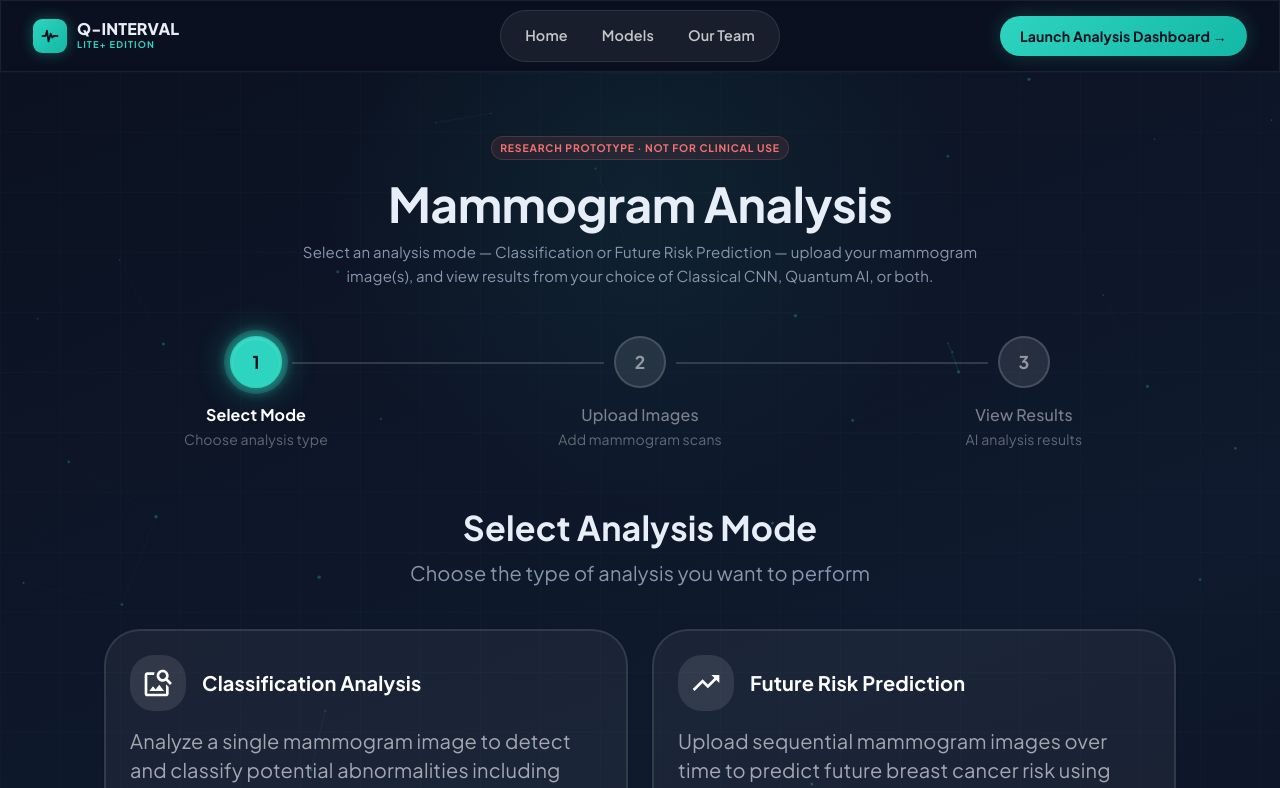
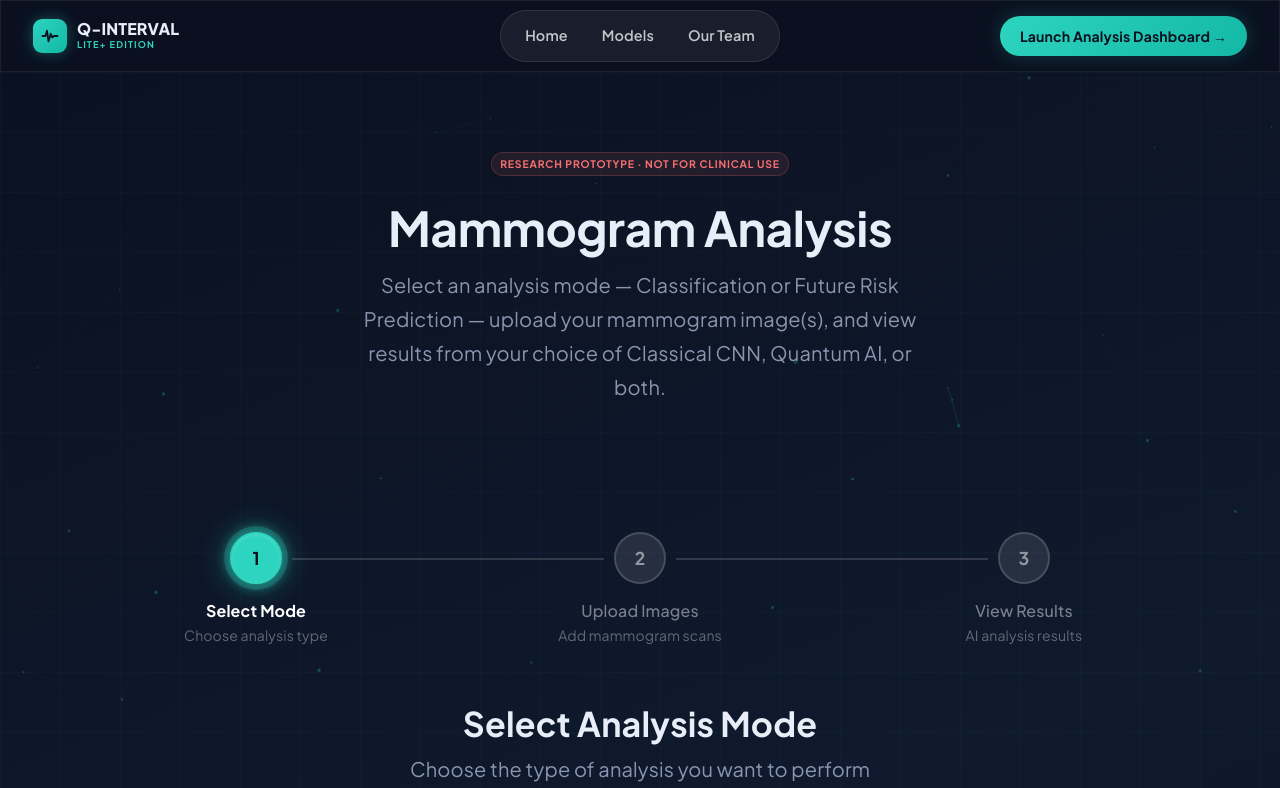
Before and after one commit to Nico-Gerber/Q-INTERVAL-Lite, a React (Create React App) app: page /Analysis in a window 1280 px wide. Shown: the top 788 px of the page. Built offline with nearby package versions, Linux system fonts and the light colour scheme.

Commit message:
Update analysis.jsx header
Repositioned header to match other pages.

```diff
--- a/src/pages/analysis.jsx
+++ b/src/pages/analysis.jsx
@@ -56,7 +56,6 @@ export default function Analysis() {
       const [uploadRes, qmlRes, cnnRes] = await Promise.all([
         fetch(`${API_BASE}/images/upload`, { method: 'POST', body: formData }),
         fetch(`${API_BASE}/QMLPredict`, { method: 'POST', body: formData }),
-
         fetch(`${API_BASE}/CNNPredict/?include_gradcam=true`, { method: 'POST', body: formData }),
       ]);
       const uploadData = await uploadRes.json();
@@ -87,44 +86,62 @@ export default function Analysis() {
       background: (theme) => theme.palette.background.hero,
     }}>
 
+      {/* Radial glow — matches models/ourteam */}
       <Box sx={{
         position: 'absolute',
-        top: '-20%',
+        top: '-40%',
         left: '50%',
         transform: 'translateX(-50%)',
-        width: '700px',
-        height: '700px',
+        width: '500px',
+        height: '500px',
         borderRadius: '50%',
-        background: (theme) => `radial-gradient(circle, ${theme.palette.primary.main}12 0%, transparent 65%)`,
-        //
+        background: (theme) => `radial-gradient(circle, ${theme.palette.primary.main}0F 0%, transparent 70%)`,
         pointerEvents: 'none',
         zIndex: 0,
       }} />
 
+      {/* Grid overlay — matches models/ourteam */}
       <Box sx={{
         position: 'absolute',
         inset: 0,
         pointerEvents: 'none',
         zIndex: 0,
-        backgroundImage: (theme) => `linear-gradient(${theme.palette.primary.main}06 1px, transparent 1px), linear-gradient(90deg, ${theme.palette.primary.main}06 1px, transparent 1px)`,
+        backgroundImage: (theme) => `linear-gradient(${theme.palette.primary.main}07 1px, transparent 1px), linear-gradient(90deg, ${theme.palette.primary.main}07 1px, transparent 1px)`,
         backgroundSize: '60px 60px',
       }} />
 
-
       <NeuralCanvas />
 
-      <Box sx={{ position: 'relative', zIndex: 1, textAlign: 'center', pt: { xs: 6, md: 8 }, pb: { xs: 8, md: 12 }, px: 2 }}>
-
+      {/* Hero header — py matches models/ourteam exactly */}
+      <Box
+        sx={{
+          position: 'relative',
+          zIndex: 1,
+          py: { xs: 6, md: 10 },
+          px: 2,
+          textAlign: 'center',
+        }}
+      >
         <Chip
           label="RESEARCH PROTOTYPE · NOT FOR CLINICAL USE"
           size="small"
-          sx={{ mb: 2, bgcolor: (theme) => `${theme.palette.error.main}18`, color: 'error.main', letterSpacing: '0.08em', fontSize: '0.65rem', fontWeight: 700, border: '1px solid', borderColor: (theme) => `${theme.palette.error.main}35`, borderRadius: '999px' }}
+          sx={{
+            mb: 3,
+            bgcolor: (theme) => `${theme.palette.error.main}18`,
+            color: 'error.main',
+            letterSpacing: '0.08em',
+            fontSize: '0.65rem',
+            fontWeight: 700,
+            border: '1px solid',
+            borderColor: (theme) => `${theme.palette.error.main}35`,
+            borderRadius: '999px',
+          }}
         />
 
-        <Typography variant="h3" sx={{ fontWeight: 700, mb: 1, letterSpacing: '-0.01em', color: 'text.primary' }}>
+        <Typography variant="h3" sx={{ fontWeight: 700, mb: 1.5, letterSpacing: '-0.01em', color: 'text.primary' }}>
           Mammogram Analysis
         </Typography>
-        <Typography variant="h6" sx={{ color: 'text.secondary', fontWeight: 400, maxWidth: 700, mx: 'auto', fontSize: 15 }}>
+        <Typography variant="h6" sx={{ color: 'text.secondary', fontWeight: 400, maxWidth: 580, mx: 'auto', lineHeight: 1.7 }}>
           Select an analysis mode — Classification or Future Risk Prediction — upload your mammogram image(s),
           and view results from your choice of Classical CNN, Quantum AI, or both.
         </Typography>
@@ -134,10 +151,13 @@ export default function Analysis() {
             <Alert severity="error">{status.msg}</Alert>
           </Container>
         )}
+      </Box>
 
+      {/* Stepper + step content below the hero */}
+      <Box sx={{ position: 'relative', zIndex: 1, pb: { xs: 8, md: 12 }, px: 2 }}>
         <AnalysisStepper activeStep={activeStep} />
 
-        <Container maxWidth="lg" sx={{ display: 'flex', flexDirection: 'column', alignItems: 'center', mt: 1 }}>
+        <Container maxWidth="lg" sx={{ display: 'flex', flexDirection: 'column', alignItems: 'center', mt: 1, mb: 2 }}>
           <Typography variant="h4" sx={{ fontWeight: 700, mb: 1, color: 'text.primary' }}>
             {STEP_CONTENT[activeStep].title}
           </Typography>
@@ -165,17 +185,11 @@ export default function Analysis() {
         {activeStep === 2 && (
           analysisMode === 'classification' ? (
             <>
-              {loading === true ?
-
+              {loading === true ? (
                 <Box sx={{ mt: 15 }}>
-
                   <Atom color='#2dd4bf' />
-
                 </Box>
-
-
-
-                : (
+              ) : (
                 <>
                   <ModelSelect selectedModel={modelMode} onModelSelect={setModelMode} />
                   <Container maxWidth="xl">
@@ -183,21 +197,14 @@ export default function Analysis() {
                   </Container>
                 </>
               )}
-
             </>
           ) : (
             <>
-              {loading === true ?
-
+              {loading === true ? (
                 <Box sx={{ mt: 15 }}>
-
                   <Atom color='#2dd4bf' />
-
                 </Box>
-
-
-
-                : (
+              ) : (
                 <>
                   <ModelSelect selectedModel={modelMode} onModelSelect={setModelMode} />
                   <Container maxWidth="xl">
@@ -205,11 +212,9 @@ export default function Analysis() {
                   </Container>
                 </>
               )}
-
             </>
           )
         )}
-
       </Box>
     </Box>
   );
```
Lines whose indentation alone changed are shown as unchanged.
